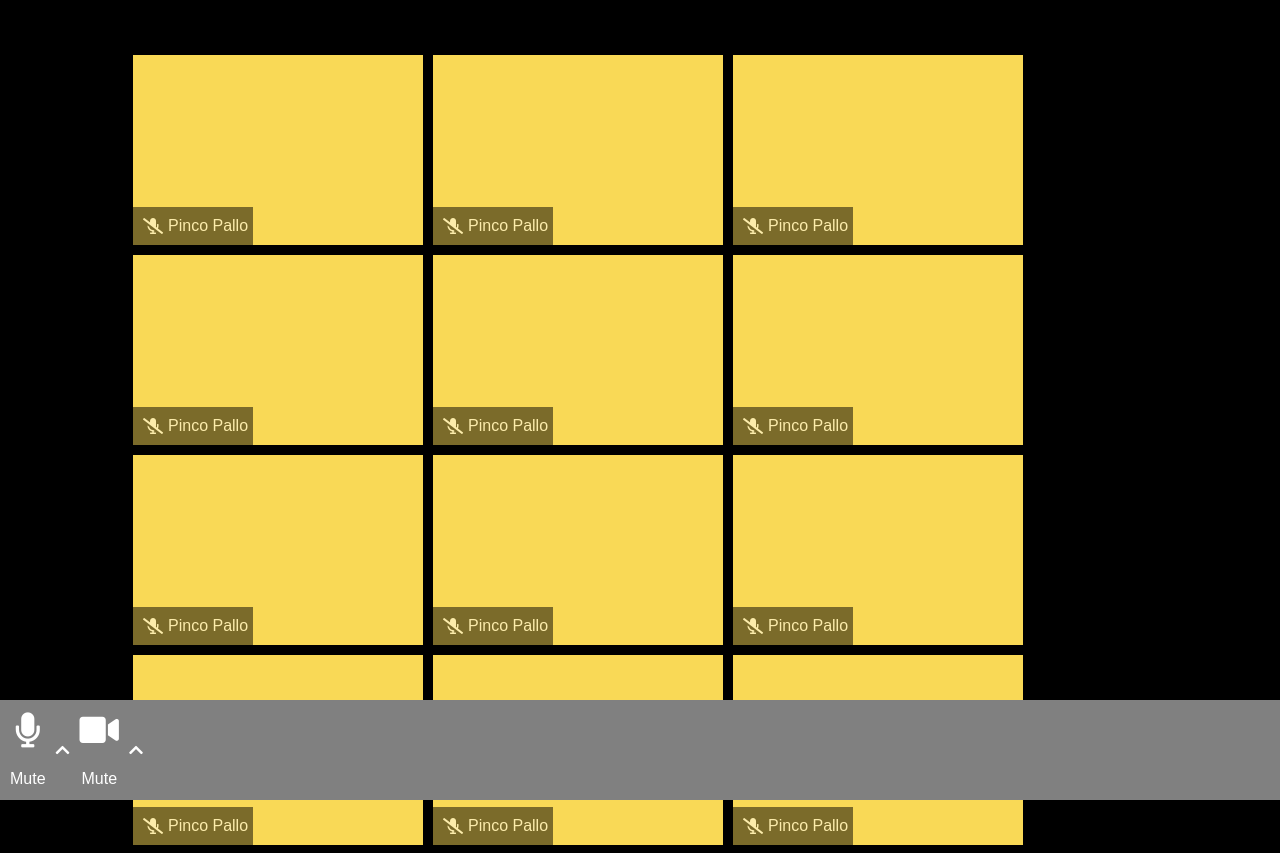
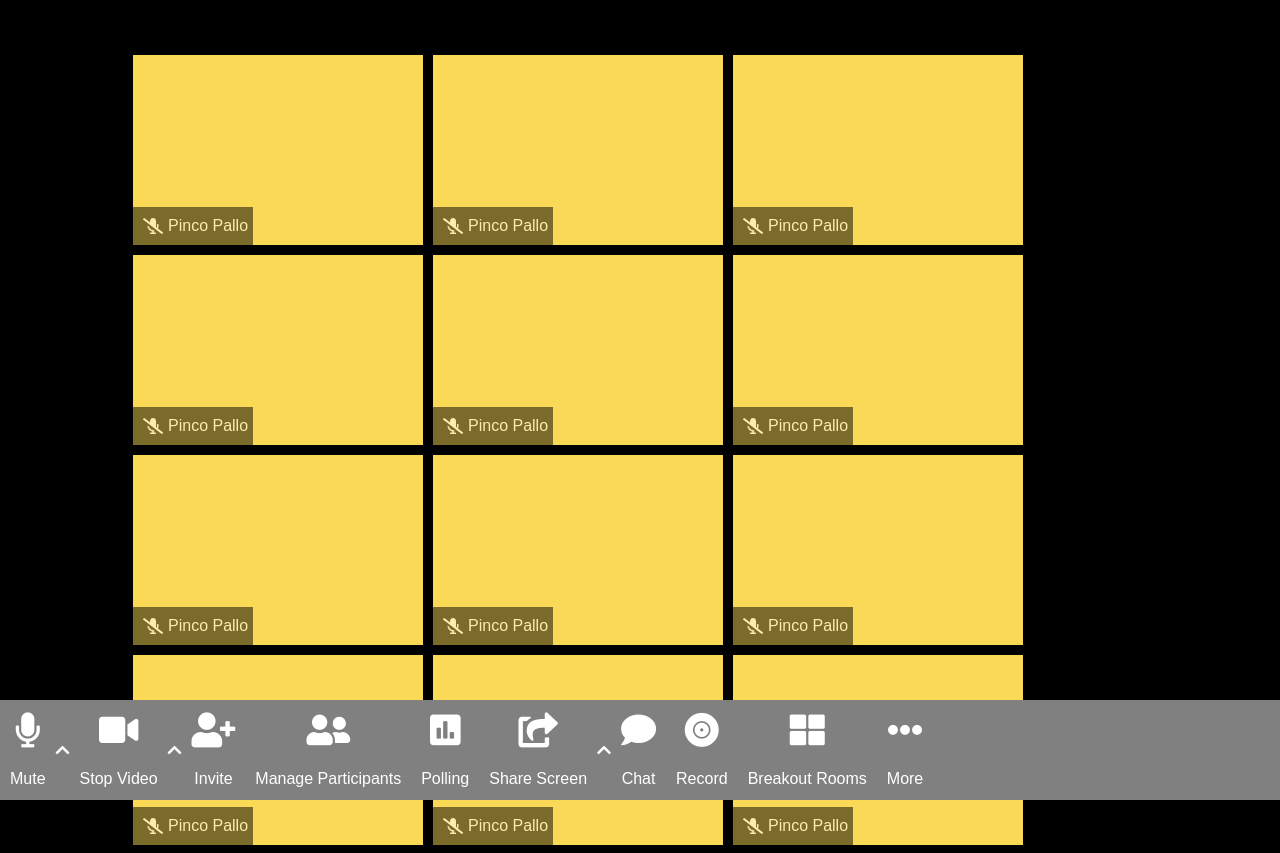
Before and after one commit to EdoardoLai96/html-css-zoom, a plain HTML site: page index.html in a window 1280 px wide. Shown: the top 853 px of the page. Drawn offline with Linux system fonts and the light colour scheme.

Commit message:
Stilizzazione mid nav

```diff
--- a/index.html
+++ b/index.html
@@ -250,6 +250,8 @@
 
     <!-- INIZIO FOOTER  -->
     <footer class="bottom-header h100px  pos-fixed flex">
+
+        <!-- NAV LEFT  -->
         <nav class="left-nav flex">
             <!-- FUNZIONE  -->
             <div class="funzione flex flex-column padding-side-10" >
@@ -270,7 +272,48 @@
                     <i class="fas fa-video fontsize-35px white"></i>
 
                 <div class="funzione-text white">
-                    Mute
+                    Stop Video
+                </div>
+            </div>
+
+            <!-- Chevron  -->
+                <div class="chevron flex white">
+                    <i class="fas fa-chevron-up"></i>
+                </div>
+        </nav>
+        <!--FINE NAV LEFT  -->
+
+        <!-- NAV MID  -->
+        <nav class="mid-nav flex">
+            <!-- FUNZIONE  -->
+            <div class="funzione flex flex-column padding-side-10" >
+                <i class="fas fa-user-plus fontsize-35px white"></i>
+
+                <div class="funzione-text white">
+                    Invite
+                </div>
+            </div>
+            <div class="funzione flex flex-column padding-side-10" >
+                <i class="fas fa-user-friends fontsize-35px white"></i>
+
+                <div class="funzione-text white">
+                    Manage Participants
+                </div>
+            </div>
+            <!-- FUNZIONE  -->
+            <div class="funzione flex flex-column padding-side-10" >
+                <i class="fas fa-poll fontsize-35px white"></i>
+
+                <div class="funzione-text white">
+                    Polling
+                </div>
+            </div>
+            <!-- FUNZIONE  -->
+            <div class="funzione flex flex-column padding-side-10" >
+                <i class="fas fa-share-square fontsize-35px white"></i>
+
+                <div class="funzione-text white">
+                    Share Screen
                 </div>
             </div>
 
@@ -279,16 +322,52 @@
                     <i class="fas fa-chevron-up"></i>
                 </div>
 
+            <!-- FUNZIONE  -->
+            <div class="funzione flex flex-column padding-side-10" >
+                <i class="fas fa-comment fontsize-35px white"></i>
+
+                <div class="funzione-text white">
+                    Chat
+                </div>
+            </div>
+
+            <!-- FUNZIONE  -->
+            <div class="funzione flex flex-column padding-side-10" >
+                <i class="fas fa-record-vinyl fontsize-35px white"></i>
+
+                <div class="funzione-text white">
+                    Record
+                </div>
+            </div>
+
+            <!-- FUNZIONE  -->
+            <div class="funzione flex flex-column padding-side-10" >
+                <i class="fas fa-th-large fontsize-35px white"></i>
+
+                <div class="funzione-text white">
+                    Breakout Rooms
+                </div>
+            </div>
+
+            <!-- FUNZIONE  -->
+            <div class="funzione flex flex-column padding-side-10" >
+                <i class="fas fa-ellipsis-h fontsize-35px white"></i>
+
+                <div class="funzione-text white">
+                    More
+                </div>
+            </div>
 
         </nav>
-        <nav class="mid-nav">
+        <!-- FINE NAV MID  -->
 
-        </nav>
+        <!-- NAV RIGHT  -->
         <nav class="right-nav">
 
         </nav>
+        <!--FINE NAV RIGHT  -->
 
     </footer>
-
+    <!-- FINE FOOTER  -->
 </body>
 </html>
--- a/style.css
+++ b/style.css
@@ -44,8 +44,11 @@ footer{
 
 .left-nav{
     height: 100%;
-    justify-content: space-around;
-    width: 10%;
+}
+
+.mid-nav{
+    height: 100%;
+
 }
 
 .funzione{
```
